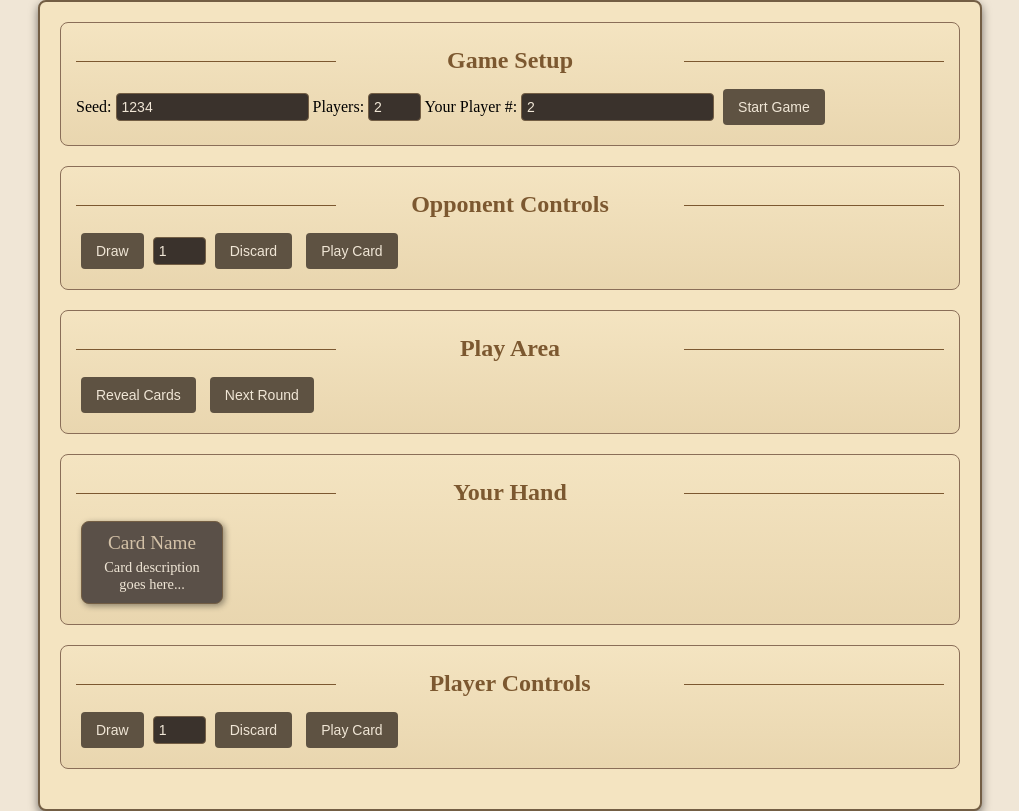
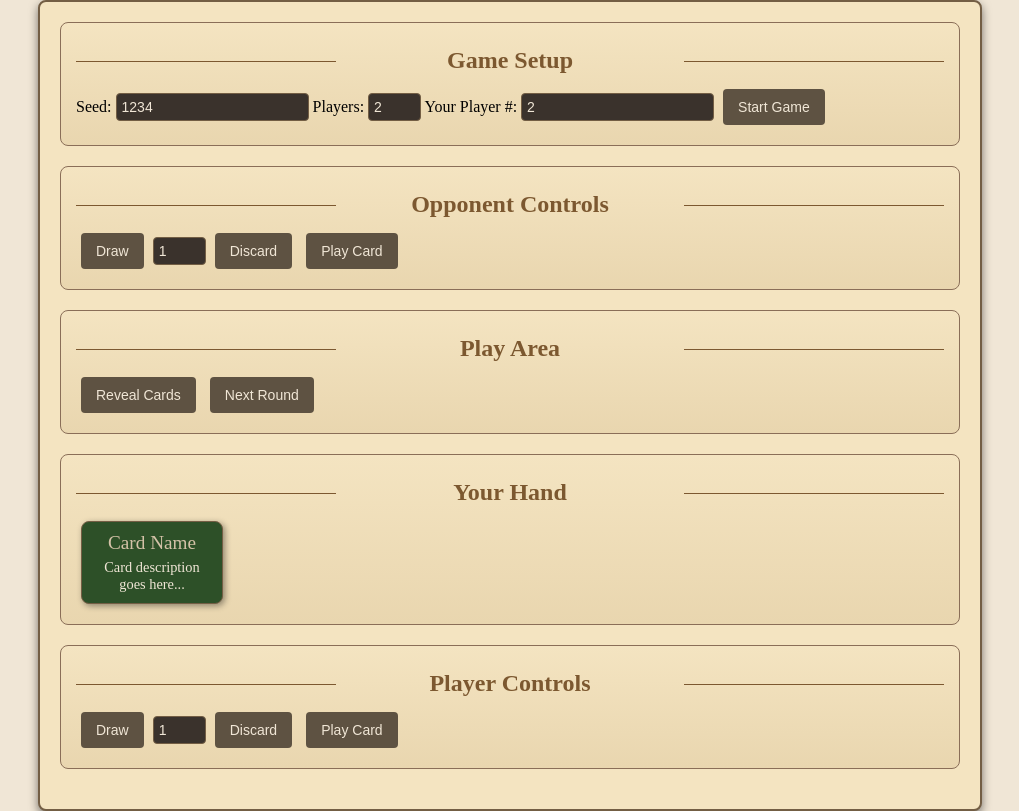
Before and after one commit to PGinelC/CardGameTest, a plain HTML site: page main.html in a window 1280 px wide. Shown: the whole page, without its empty margins (130-1149 px from the left). Drawn offline with Linux system fonts and the light colour scheme.

Commit message:
tweak card colors to green when revealed and red when hidden

```diff
--- a/display.js
+++ b/display.js
@@ -19,7 +19,7 @@ class Display {
 
     createHiddenCardElement() {
         const cardDiv = document.createElement('div');
-        cardDiv.className = 'card';
+        cardDiv.className = 'card-hidden';
 
         const nameDiv = document.createElement('div');
         nameDiv.className = 'card-name';
--- a/style.css
+++ b/style.css
@@ -80,7 +80,20 @@ input {
 
 .card {
     border: 1px solid #735e44;
-    background-color: #5a5048;
+    background-color: #2d5028;
+    display: inline-block;
+    width: 120px;
+    color: #f0e6d6;
+    padding: 10px;
+    margin: 5px;
+    border-radius: 8px;
+    box-shadow: 2px 2px 6px rgba(0, 0, 0, 0.4);
+    font-family: 'Cinzel Decorative', serif;
+}
+
+.card-hidden {
+    border: 1px solid #735e44;
+    background-color: #50282b;
     display: inline-block;
     width: 120px;
     color: #f0e6d6;
```
